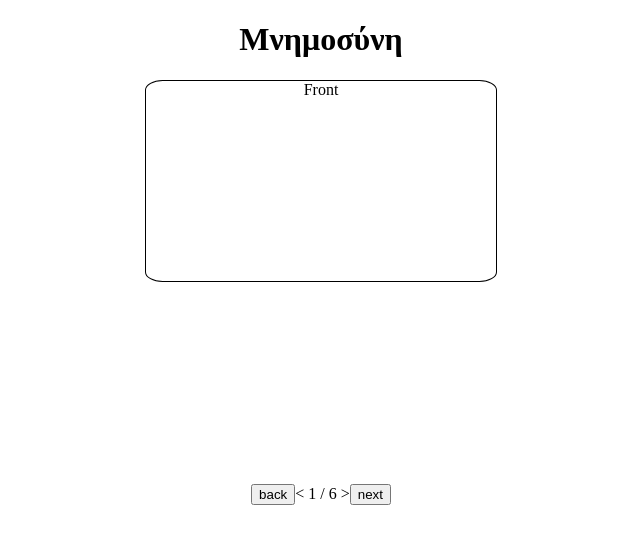
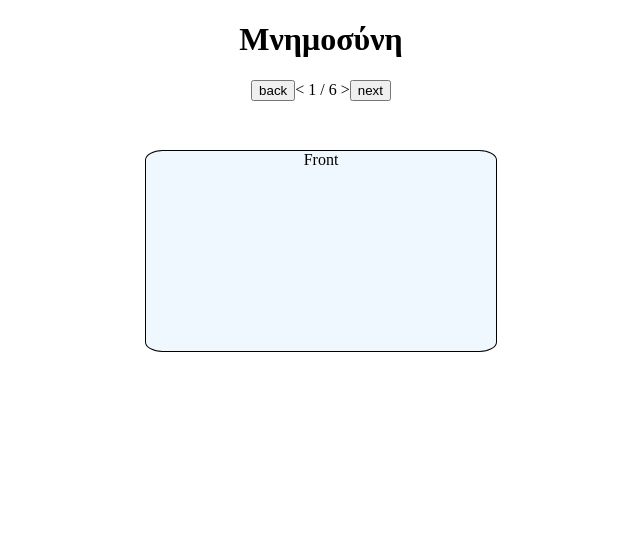
Before and after one commit to coleenhuang/Mnemosyne-front, a React (Create React App) app: page / in a window 1280 px wide. Shown: the top 544 px of the page, without its empty margins (319-959 px from the left). Built offline with nearby package versions, Linux system fonts and the light colour scheme; no server answers.

Commit message:
added flipping action to card

```diff
--- a/src/components/Card.js
+++ b/src/components/Card.js
@@ -1,11 +1,13 @@
-import React from 'react';
+import React, { useState } from 'react';
 import styles from './Card.module.css';
 
 const Card = () => {
+    const [show, setShow] = useState(true)
+    //FIXME: need to somehow nest the front and back of the card on top of one another
     return (
-        <div className={'flipper'}>
-            <div className={`${styles.front} ${styles.card}`}>Front</div>
-            <div className={`${styles.back} ${styles.card}`}>Back</div>
+        <div className={styles.flipper} onClick={() => setShow(!show)}>
+            <div className={`${styles.front} ${styles.card_face} ${show?styles.visible:styles.hidden}`}>Front</div>
+            <div className={`${styles.back} ${styles.card_face} ${show?styles.hidden:styles.visible}`}>Back</div>
         </div>
     )
 }
--- a/src/components/Card.module.css
+++ b/src/components/Card.module.css
@@ -1,4 +1,12 @@
-.card {
+.flipper {
+    bottom: 0;
+    left: 0;
+    position: absolute;
+    right: 0;
+    top: 150px;
+}
+
+.card_face {
     width: 350px;
     height: 200px;
     border: 0.5px black solid;
@@ -7,6 +15,21 @@
     margin-right: auto;
 }
 
+.hidden {
+    transform: rotateX(-180deg) translateY(5%) scale(1.1);
+    opacity: 0;
+    z-index: 5;
+}
+
+.visible {
+    transform: none;
+    opacity: 1;
+}
+
+.front {
+    background-color: aliceblue;
+}
+
 .back {
-    opacity: 0;
+    background-color: antiquewhite;
 }
```
Also changed, not shown: 1 other file (tests, documents, lock files or other folders).
